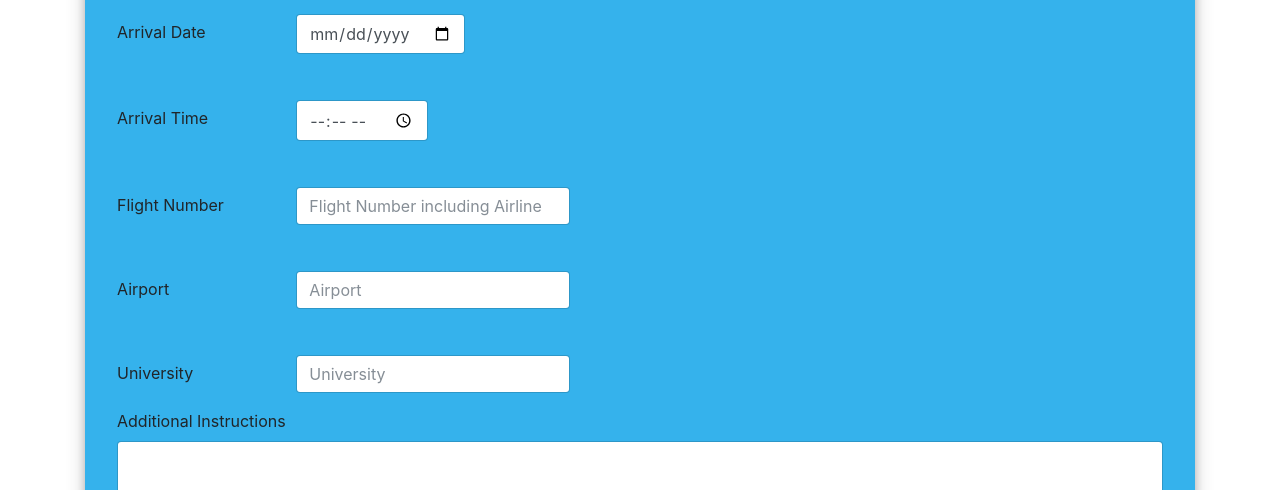
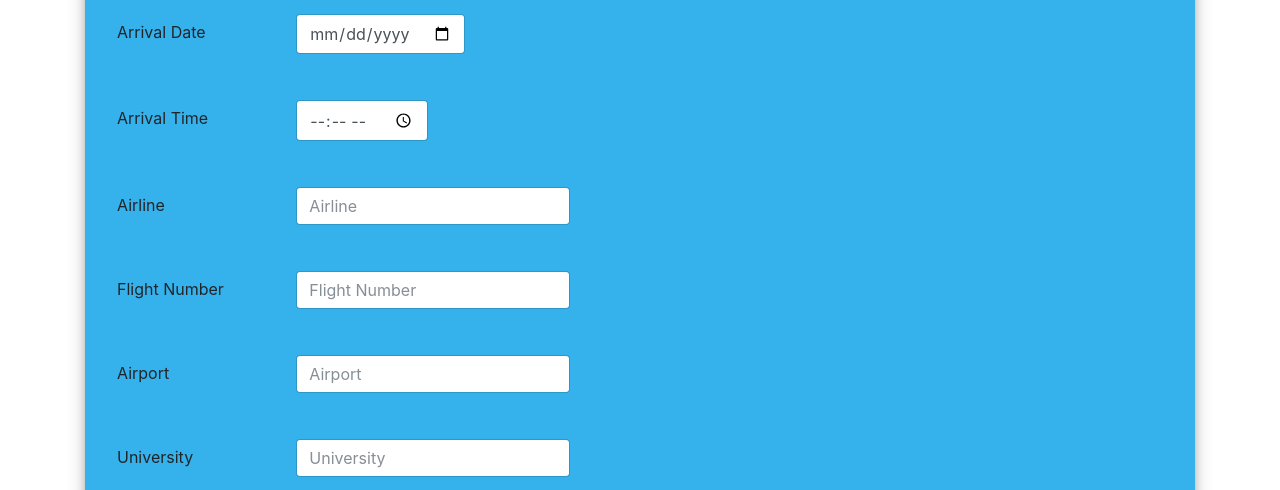
Before and after one commit to alexshou/studentsPickup, a website: page public/passengerPage.html in a window 1280 px wide. Shown: the part 299-789 px from the top of the page. Drawn offline with nearby package versions, Linux system fonts and the light colour scheme.

Commit message:
add airline entry in database

```diff
--- a/models/Traveler.js
+++ b/models/Traveler.js
@@ -55,6 +55,10 @@ var TravelerSchema = new Schema({
     type: String,
 
   },
+  airline: {
+    type: String,
+
+  },
   airport: {
     type: String,
 
--- a/public/assets/js/passengerPage.js
+++ b/public/assets/js/passengerPage.js
@@ -6,6 +6,7 @@ $(document).on("click", "#savePickupRequest", function() {
         data: {
             arrivalDate: $("#arrivalDateInput").val(),
             arrivalTime: $("#arrivalTimeInput").val(),
+            airline: $("#airlineInput").val(),
             flightNumber: $("#flightNumberInput").val(),
             airport: $("#airportInput").val(),
             addtionalInstruction: $("#addtionalInstructionInput").val()
--- a/public/passengerPage.html
+++ b/public/passengerPage.html
@@ -40,11 +40,18 @@
                     </div>
                 </div>
                 <div class="form-group row">
+                    <label for="FlightNumberInput" class="col-sm-2 col-form-label">Airline</label>
+                    <div class="col-auto">
+                        <input type="text" class="form-control" id="airlineInput" placeholder="Airline">
+                    </div>
+                </div>
+                <div class="form-group row">
                     <label for="FlightNumberInput" class="col-sm-2 col-form-label">Flight Number</label>
                     <div class="col-auto">
-                        <input type="text" class="form-control" id="flightNumberInput" placeholder="Flight Number including Airline">
+                        <input type="text" class="form-control" id="flightNumberInput" placeholder="Flight Number">
                     </div>
                 </div>
+
                 <div class="form-group row">
                     <label for="AirportInput" class="col-sm-2 col-form-label">Airport</label>
                     <div class="col-auto">
```
